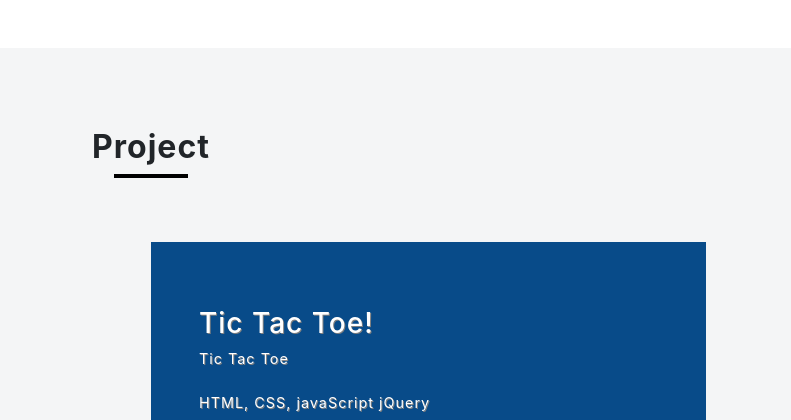
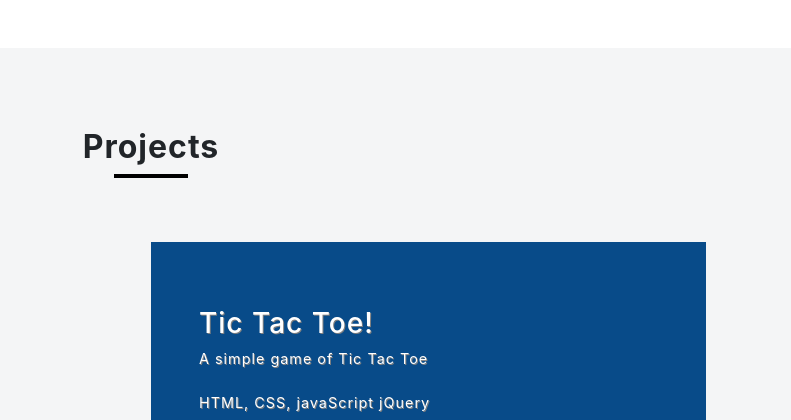
Before and after one commit to Philwatson77/legendary-system, a website with bundled scripts: page index.html in a window 1280 px wide. Shown: the part 1500-1920 px from the top of the page, 489-1280 px from the left. Built offline with nearby package versions, Linux system fonts and the light colour scheme.

```diff
--- a/index.html
+++ b/index.html
@@ -55,7 +55,7 @@
               <a class="nav-link js-scroll-trigger" href="#about">About</a>
             </li>
             <li class="nav-item">
-              <a class="nav-link js-scroll-trigger" href="#projects">Project</a>
+              <a class="nav-link js-scroll-trigger" href="#projects">Projects</a>
             </li>
             <li class="nav-item">
               <a class="nav-link js-scroll-trigger" href="#contact">Contact</a>
@@ -138,7 +138,7 @@
         <!-- Featured Project Row -->
         <div class="row align-items-center no-gutters mb-4 mb-lg-5">
           <div class="col-lg-8 mx-auto text-center">
-            <h2 class="mb-2 font-weight-bold">Project</h2>
+            <h2 class="mb-2 font-weight-bold">Projects</h2>
             <hr class="d-none d-lg-block mx-auto m-0 mb-3" />
           </div>
         </div>
@@ -171,7 +171,7 @@
                       ><h3 class="text-white">Tic Tac Toe!</h3></a
                     >
                     <p class="mb-0 text-white">
-                      Tic Tac Toe
+                      A simple game of Tic Tac Toe
                     </p>
                     <br />
                     <p class="mb-0 text-white">HTML, CSS, javaScript jQuery</p>
```
Also changed, not shown: 3 other files.
